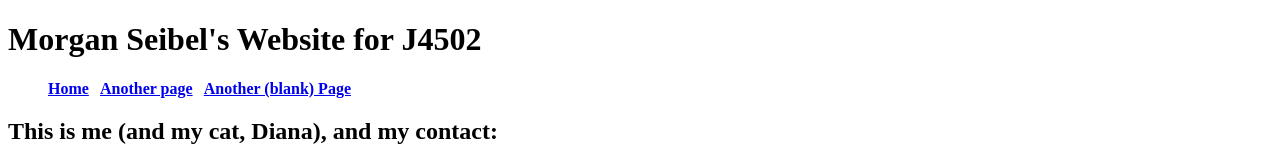
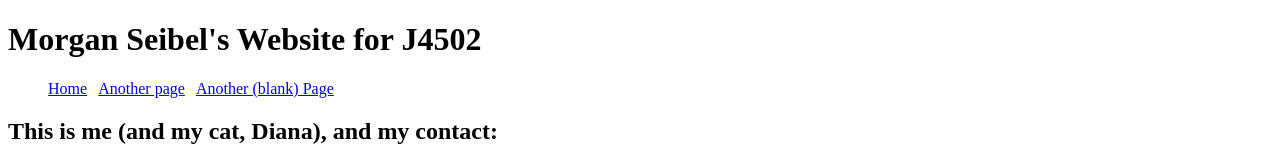
Before and after one commit to J4502-ss17/morganseibel, a plain HTML site: page index.html in a window 1280 px wide. Shown: the top 163 px of the page. Drawn offline with Linux system fonts and the light colour scheme.

Commit message:
validated, added address to README

```diff
--- a/index.html
+++ b/index.html
@@ -11,11 +11,9 @@
 
 <body>
   <h1>Morgan Seibel's Website for J4502</h1>
-  <nav>
     <ul>
-<b><a href="index.html">Home</a> &nbsp; <a href="page2.html">Another page</a> &nbsp; <a href="page3.html">Another (blank) Page</a></b>
+<a href="index.html">Home</a> &nbsp; <a href="page2.html">Another page</a> &nbsp; <a href="page3.html">Another (blank) Page</a>
 </ul>
-</nav>
 <h2>This is me (and my cat, Diana), and my contact:</h2>
     <p><a href="mailto:mbs266@mail.missouri.edu"><img src="firstimage.jpg" height="400" width="300" alt="Morgan"></a></p>
 <p>Email: <a href="mailto:mbs266@mail.missouri.edu">mbs266@mail.missouri.edu</a></p>
```
Also changed, not shown: 1 other file.
